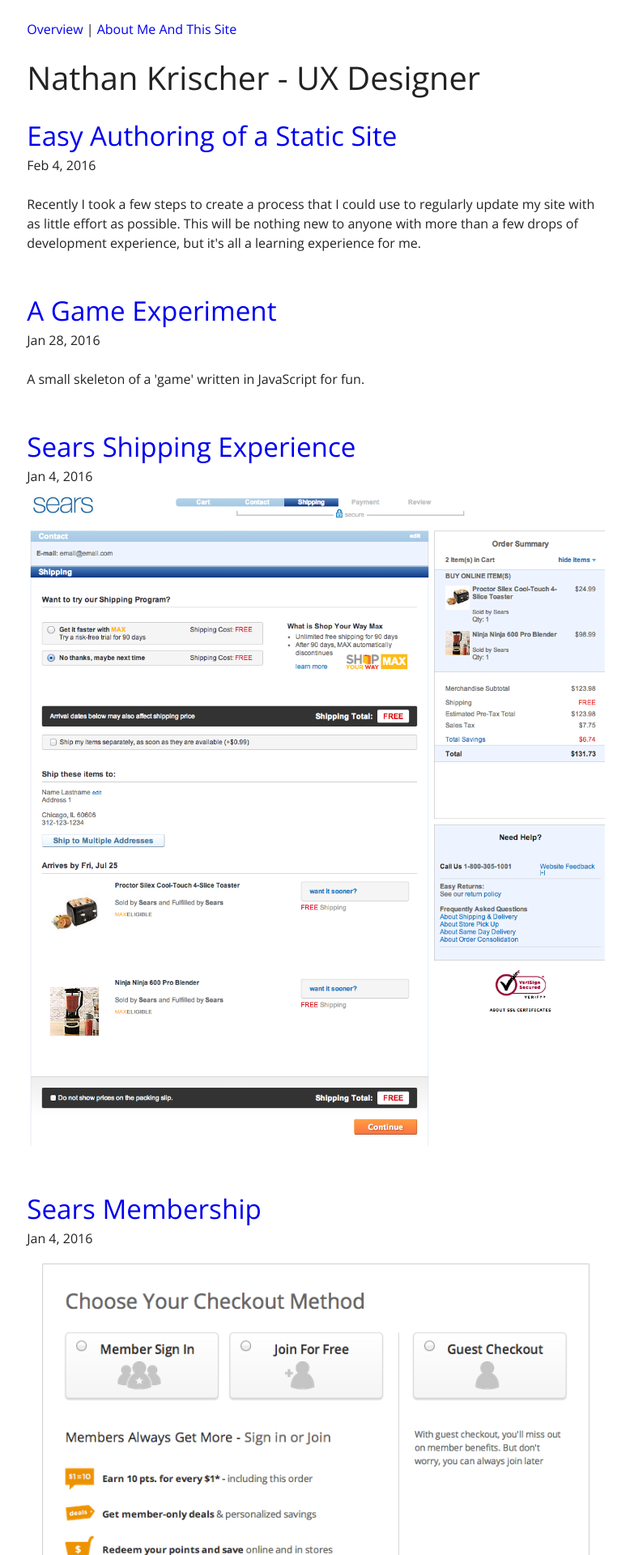
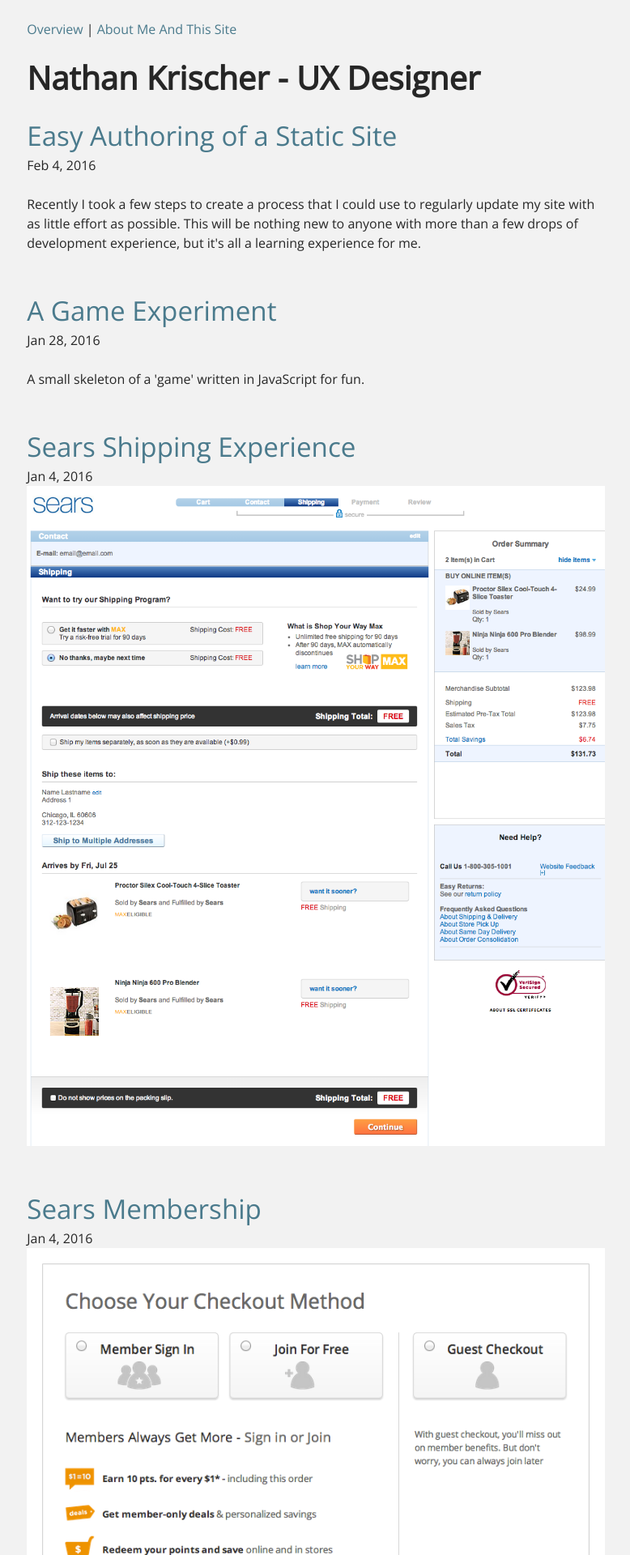
Before and after one commit to nkrisc/personal-site, a Jekyll site: the page built from index.html, in a window 1280 px wide. Shown: the top 1920 px of the page at 81% size, without its empty margins (250-1028 px from the left). Built offline with Jekyll 4.4.1, drawn with Linux system fonts in a browser that asks for light colours.

Commit message:
Update site colors - bg and text.

```diff
--- a/css/main.scss
+++ b/css/main.scss
@@ -59,10 +59,10 @@
 
 /* Colors */
 
-body {color: #222; }
+body {color: #262626; background-color: #f2f2f2 }
 code, pre, samp, kbd { color: #111; }
-a, nav a:visited { color: #00e; }
-a:visited { color: #60b; }
+a, nav a:visited { color: #4a7a8c; }
+a:visited { color: #4a7a8c; }
 mark { color: inherit; }
 
 code, pre, samp, thead, tfoot { background-color: rgba(0, 0, 0, 0.05); }
--- a/index.html
+++ b/index.html
@@ -2,7 +2,7 @@
 layout: default
 ---
 
-<h1 class="page-heading">Nathan Krischer - UX Designer</h1>
+<h1 class="page-heading"><strong>Nathan Krischer - UX Designer</strong></h1>
 
 {% for post in site.posts %}
     <h2>
```
